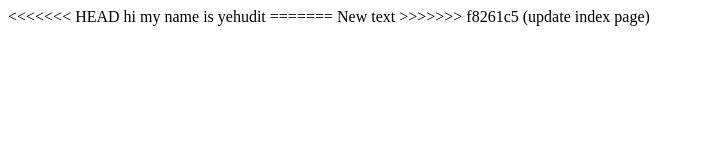
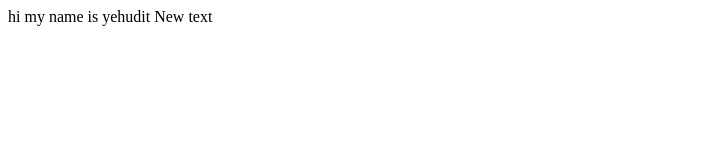
Before and after one commit to YaelsGit/Ex03, a plain HTML site: page index.Html in a window 1280 px wide. Shown: the whole page, without its empty margins (0-705 px from the left). Drawn offline with Linux system fonts and the light colour scheme.

Commit message:
update index.html page

```diff
--- a/index.Html
+++ b/index.Html
@@ -6,10 +6,7 @@
     <title>index</title>
 </head>
 <body>
-<<<<<<< HEAD
   <span>hi my name is yehudit</span>
-=======
   <span>New text</span>
->>>>>>> f8261c5 (update index page)
 </body>
 </html>
```
